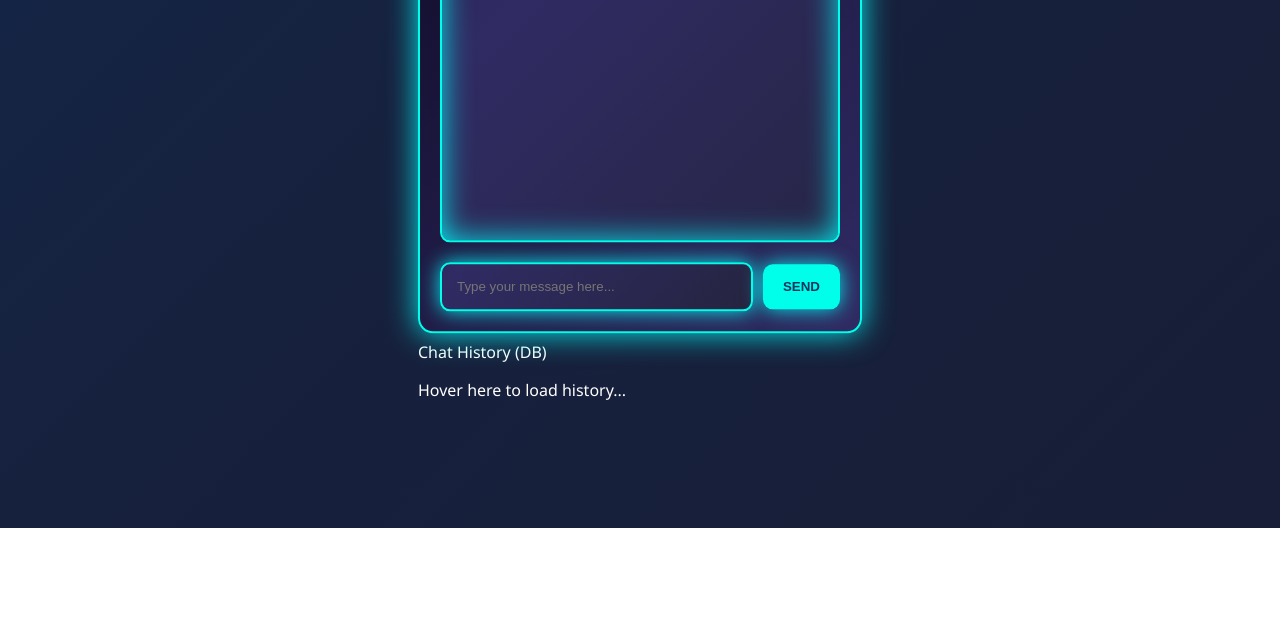
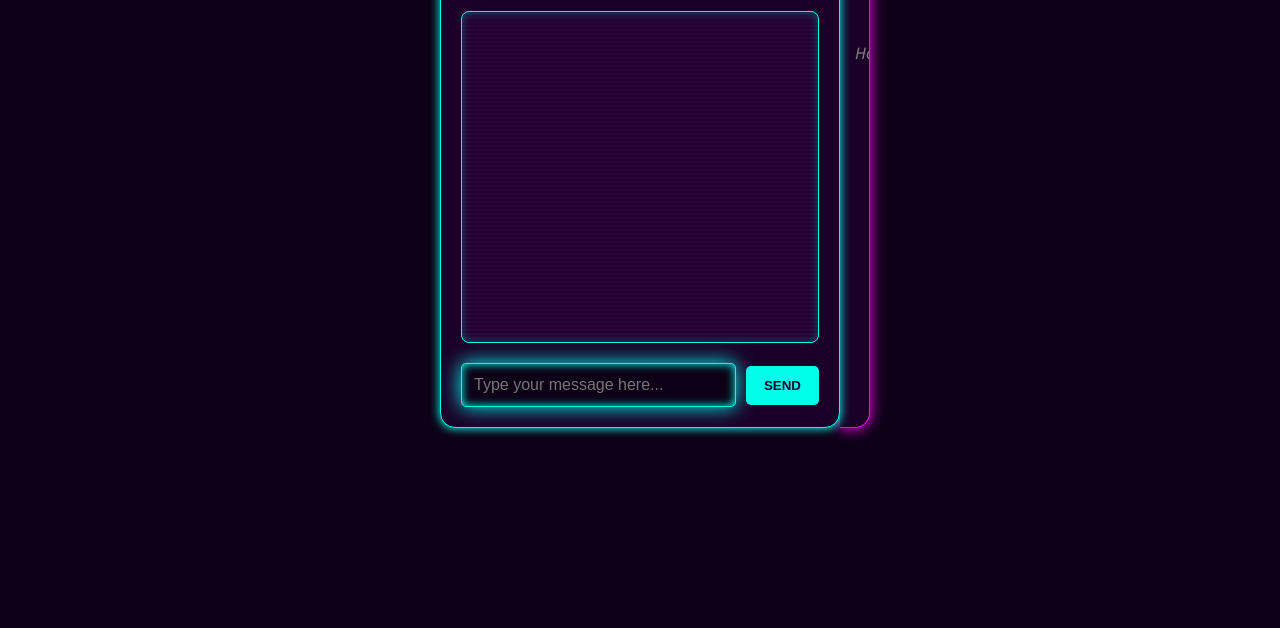
Before and after one commit to An4y-Jangir/ChatBot-Luna-, a plain HTML site: page index.html in a window 1280 px wide. Shown: the part 272-900 px from the top of the page. Before the commit the page ends 800 px from the top, so only its background shows below. Drawn offline with Linux system fonts and the light colour scheme.

Commit message:
Revamp chatbot styles with neon and animations
Updated styles for a futuristic chatbot design with neon effects and animations.

```diff
--- a/style.css
+++ b/style.css
@@ -1,89 +1,152 @@
+/* Futuristic Chatbot Design - MAX NEON */
+:root {
+    --color-primary: #00ffea; /* Neon Cyan */
+    --color-secondary: #ff00ff; /* Neon Magenta */
+    --color-background: #0d0016; /* Deep Violet/Black */
+    --color-dark-surface: #1a0029; /* Darker Surface */
+    --color-chat-bg: #220033; /* Chat Inner Background */
+    --chat-glow: 0 0 10px var(--color-primary), 0 0 20px var(--color-primary);
+    --hover-glow: 0 0 8px var(--color-secondary), 0 0 15px var(--color-secondary);
+}
+
 body {
-    font-family: 'Segoe UI', Tahoma, Geneva, Verdana, sans-serif;
-    background: linear-gradient(135deg, #1a1a2e, #0f3460, #16213e, #1a1a2e);
-    background-size: 400% 400%;
-    animation: gradientAnimation 15s ease infinite;
+    font-family: 'Electrolize', 'Segoe UI', sans-serif; /* Use a futuristic font if available */
+    background: var(--color-background);
     color: #fff;
     display: flex;
     justify-content: center;
     align-items: center;
-    height: 100vh;
+    min-height: 100vh;
     margin: 0;
-    overflow: hidden;
+    padding: 50px 0;
+    overflow-x: hidden;
 }
 
-@keyframes gradientAnimation {
-    0% { background-position: 0% 50%; }
-    50% { background-position: 100% 50%; }
-    100% { background-position: 0% 50%; }
+/* -------------------- KEYFRAMES AND ANIMATIONS -------------------- */
+
+@keyframes pulse {
+    0% { box-shadow: 0 0 5px var(--color-primary); }
+    50% { box-shadow: 0 0 15px var(--color-primary), 0 0 25px rgba(0, 255, 234, 0.4); }
+    100% { box-shadow: 0 0 5px var(--color-primary); }
+}
+
+@keyframes scanline {
+    0% { background-position: 0 0; }
+    100% { background-position: 0 100%; }
+}
+
+@keyframes flicker {
+    0%, 19%, 21%, 23%, 25%, 54%, 56%, 100% { text-shadow: var(--chat-glow); }
+    20%, 24%, 55% { text-shadow: none; }
+}
+
+/* -------------------- MAIN CONTAINER -------------------- */
+
+.main-container-wrapper {
+    display: flex;
+    position: relative;
+    transform: translateX(0);
+    transition: transform 0.5s cubic-bezier(0.68, -0.55, 0.265, 1.55); /* Bouncy transition */
 }
 
 .chat-container {
     width: 400px;
     padding: 20px;
-    background: linear-gradient(135deg, #0f0c29, #302b63, #24243e);
-    background-size: 200% 200%;
-    animation: boxGradient 10s ease infinite;
-    border: 2px solid #00ffea;
+    background: var(--color-dark-surface);
+    border: 1px solid var(--color-primary);
     border-radius: 15px;
-    box-shadow: 0px 0px 30px rgba(0, 255, 255, 0.9); /* Enhanced neon glow */
+    box-shadow: var(--chat-glow);
     position: relative;
-    animation: floating 3s ease-in-out infinite;
+    z-index: 10;
+    height: 500px;
+    box-sizing: border-box;
+    animation: pulse 4s infinite ease-in-out; /* Subtle glow pulse */
 }
 
-@keyframes boxGradient {
-    0% { background-position: 0% 50%; }
-    50% { background-position: 100% 50%; }
-    100% { background-position: 0% 50%; }
+/* Wrapper push effect on hover */
+.main-container-wrapper:hover {
+    transform: translateX(-150px);
 }
 
-@keyframes floating {
-    0%, 100% { transform: translateY(0); }
-    50% { transform: translateY(-10px); }
-}
+/* -------------------- CHAT BOX ELEMENTS -------------------- */
 
 .bot-name {
     text-align: center;
-    font-size: 1.5em;
-    margin-bottom: 10px;
-    color: #00ffea;
+    font-size: 1.6em;
+    margin-bottom: 15px;
+    color: var(--color-secondary); /* Magenta name */
     font-weight: bold;
     text-transform: uppercase;
-    letter-spacing: 2px;
-    border-bottom: 2px solid #00ffea;
+    letter-spacing: 3px;
     padding-bottom: 10px;
-    box-shadow: 0px 0px 20px rgba(0, 255, 255, 0.9); /* Enhanced neon glow */
+    border-bottom: 2px solid var(--color-secondary);
+    animation: flicker 2s infinite alternate; /* Flickering name */
 }
 
 .chat-box {
-    border: 2px solid #00ffea;
+    border: 1px solid var(--color-primary);
     padding: 15px;
     height: 300px;
     overflow-y: auto;
     margin-bottom: 20px;
+    border-radius: 8px;
+    background: var(--color-chat-bg);
+    box-shadow: inset 0 0 10px rgba(0, 255, 234, 0.3);
+    /* Adding subtle scanline effect */
+    background-image: linear-gradient(rgba(255, 255, 255, 0.05) 1px, transparent 1px);
+    background-size: 100% 4px;
+    animation: scanline 20s linear infinite;
+}
+
+/* Custom Scrollbar for both chat and history (Webkit) */
+.chat-box::-webkit-scrollbar,
+.history-content::-webkit-scrollbar {
+    width: 8px;
+    background: transparent;
+}
+
+.chat-box::-webkit-scrollbar-thumb,
+.history-content::-webkit-scrollbar-thumb {
+    background: rgba(255, 0, 255, 0.3); /* Magenta/Cyan thumb */
     border-radius: 10px;
-    background: linear-gradient(135deg, #0f0c29, #302b63, #24243e);
-    background-size: 200% 200%;
-    animation: boxGradient 10s ease infinite;
-    box-shadow: inset 0px 0px 30px rgba(0, 255, 255, 0.9); /* Neon glow inside */
+    border: 2px solid transparent;
+}
+
+.chat-box::-webkit-scrollbar-thumb:hover,
+.history-content::-webkit-scrollbar-thumb:hover {
+    background: rgba(0, 255, 234, 0.6);
+}
+
+/* Firefox scrollbar styling */
+.chat-box, .history-content {
+    scrollbar-width: thin;
+    scrollbar-color: rgba(255, 0, 255, 0.3) transparent;
 }
 
 .message {
-    margin: 10px 0;
-    padding: 10px;
-    border-radius: 8px;
-    background: linear-gradient(135deg, #00ffea, #00c6ff);
-    box-shadow: 0px 0px 20px rgba(0, 255, 255, 0.9); /* Neon glow */
+    margin: 12px 0;
+    padding: 12px;
+    border-radius: 6px;
+    transition: transform 0.2s ease-in-out;
+}
+
+.message:hover {
+    transform: scale(1.02);
 }
 
 .user-message {
-    color: #0f3460;
-    background: linear-gradient(135deg, #00ffea, #00c6ff);
+    color: var(--color-dark-surface);
+    background: linear-gradient(90deg, #ff00ff, #00ffea); /* User gradient */
+    text-align: right;
+    border-right: 3px solid var(--color-secondary);
 }
 
 .bot-message {
-    color: #0f3460;
-    background: linear-gradient(135deg, #00c6ff, #00ffea);
+    color: #fff;
+    background: var(--color-dark-surface);
+    border: 1px solid var(--color-primary);
+    text-align: left;
+    box-shadow: var(--chat-glow);
 }
 
 .input-container {
@@ -93,30 +156,120 @@ body {
 
 #input-box {
     flex: 1;
-    padding: 15px;
-    border-radius: 10px;
-    border: 2px solid #00ffea;
-    background: linear-gradient(135deg, #0f0c29, #302b63, #24243e);
-    background-size: 200% 200%;
-    animation: boxGradient 10s ease infinite;
-    color: #fff;
+    padding: 12px;
     margin-right: 10px;
-    box-shadow: 0px 0px 20px rgba(0, 255, 255, 0.9); /* Neon glow */
+    border: 1px solid var(--color-primary);
+    border-radius: 5px;
+    background: var(--color-background);
+    color: var(--color-primary);
+    font-size: 1em;
+    outline: none;
+    box-shadow: inset var(--chat-glow);
+    transition: border-color 0.3s, box-shadow 0.3s;
+}
+
+#input-box:focus {
+    border-color: var(--color-secondary);
+    box-shadow: inset var(--hover-glow);
 }
 
 #send-button {
-    padding: 15px 20px;
-    background-color: #00ffea;
-    color: #0f3460;
+    padding: 12px 18px;
     border: none;
-    border-radius: 10px;
+    border-radius: 5px;
+    background: var(--color-primary);
+    color: var(--color-dark-surface);
     cursor: pointer;
     font-weight: bold;
     text-transform: uppercase;
-    box-shadow: 0px 0px 20px rgba(0, 255, 255, 0.9); /* Neon glow */
-    transition: transform 0.2s ease;
+    transition: background 0.3s, transform 0.1s, box-shadow 0.3s;
 }
 
 #send-button:hover {
-    transform: scale(1.1);
+    background: var(--color-secondary);
+    color: #fff;
+    transform: scale(1.05);
+    box-shadow: var(--hover-glow);
 }
+
+
+/* -------------------- HISTORY SIDEBAR -------------------- */
+
+.history-sidebar {
+    width: 30px;
+    height: 500px;
+    position: absolute;
+    right: -30px;
+    top: 0;
+    background: var(--color-dark-surface);
+    border: 1px solid var(--color-secondary); /* Magenta border for history */
+    border-left: none;
+    border-radius: 0 15px 15px 0;
+    overflow: hidden;
+    transition: width 0.5s cubic-bezier(0.68, -0.55, 0.265, 1.55), right 0.5s cubic-bezier(0.68, -0.55, 0.265, 1.55);
+    box-shadow: 0 0 15px var(--color-secondary);
+    z-index: 5;
+    white-space: nowrap;
+    padding-left: 5px;
+    box-sizing: border-box;
+}
+
+/* Expanded state on hover */
+.main-container-wrapper:hover .history-sidebar {
+    width: 300px;
+    right: -300px;
+    padding-right: 10px;
+}
+
+.history-header {
+    padding: 15px 10px;
+    font-weight: bold;
+    color: var(--color-secondary);
+    border-bottom: 1px solid var(--color-secondary);
+    text-align: center;
+    text-transform: uppercase;
+    letter-spacing: 2px;
+    text-shadow: 0 0 5px var(--color-secondary);
+}
+
+.history-content {
+    height: calc(100% - 50px);
+    padding: 10px;
+    overflow-y: auto;
+}
+
+.history-item {
+    margin-bottom: 10px;
+    padding: 10px;
+    border-radius: 5px;
+    background: rgba(255, 0, 255, 0.1); /* Magenta transparent background */
+    border-left: 3px solid var(--color-primary);
+    white-space: normal;
+    transition: background 0.2s;
+}
+
+.history-item:hover {
+    background: rgba(255, 0, 255, 0.25);
+}
+
+.history-user {
+    font-weight: bold;
+    color: var(--color-primary);
+    font-size: 0.9em;
+}
+
+.history-bot {
+    color: #ccc;
+    margin-top: 5px;
+    border-top: 1px dashed rgba(255, 255, 255, 0.1);
+    padding-top: 5px;
+    font-size: 0.85em;
+}
+
+.loading-text {
+    color: gray;
+    font-style: italic;
+    text-align: center;
+    margin-top: 50px;
+    padding-right: 30px;
+}
```
